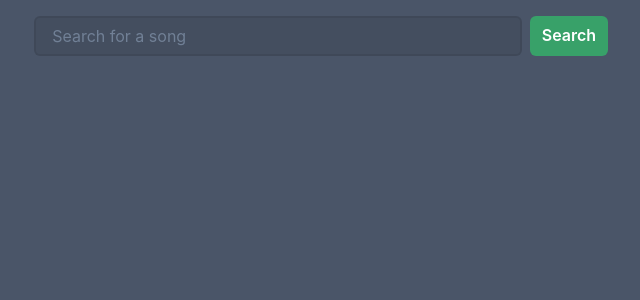
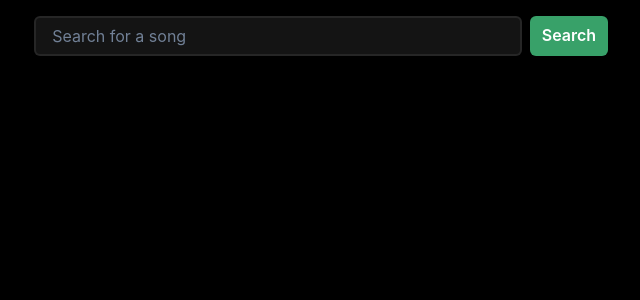
Before and after one commit to Isaac-alencar/spotify-playlist-gen, a Next.js app: page /search in a window 1280 px wide. Shown: the top 300 px of the page, without its empty margins (319-959 px from the left). Built offline with nearby package versions, Linux system fonts and the light colour scheme.

Commit message:
update app background color from gray to black

```diff
--- a/src/components/combo-box/combo-box.tsx
+++ b/src/components/combo-box/combo-box.tsx
@@ -25,10 +25,10 @@ export const ComboBox = ({ items, onSelectItem }: ComboBoxProps) => {
       <List
         spacing={4}
         p={4}
-        bg="blackAlpha.200"
+        bg="whiteAlpha.200"
         borderRadius="md"
         border="1px"
-        borderColor="blackAlpha.300"
+        borderColor="whiteAlpha.300"
       >
         {items.map((track) => {
           return (
--- a/src/components/layout.tsx
+++ b/src/components/layout.tsx
@@ -3,7 +3,7 @@ import { PropsWithChildren } from "react";
 
 export const Layout = ({ children }: PropsWithChildren) => {
   return (
-    <Container maxW="100%" w="full" minH="100vh" h="full" bg="gray.600">
+    <Container maxW="100%" w="full" minH="100vh" h="full" bg="black">
       {children}
     </Container>
   );
--- a/src/components/search-bar.tsx
+++ b/src/components/search-bar.tsx
@@ -16,14 +16,14 @@ export const SearchBar = ({ value, onChange }: SearchBarProps) => {
         type="text"
         placeholder="Search for a song"
         variant="filled"
-        borderColor="blackAlpha.200"
-        bg="blackAlpha.200"
+        borderColor="whiteAlpha.200"
+        bg="whiteAlpha.200"
         color="gray.200"
         _focus={{
           borderColor: "green.200",
         }}
         _hover={{
-          bg: "blackAlpha.300",
+          bg: "whiteAlpha.300",
         }}
       />
       <Button colorScheme="green">Search</Button>
--- a/src/components/song-card.tsx
+++ b/src/components/song-card.tsx
@@ -9,10 +9,10 @@ type SongCardProps = {
 export const SongCard = ({ track, removeItem }: SongCardProps) => {
   return (
     <Container
-      bg="blackAlpha.200"
+      bg="whiteAlpha.200"
       borderRadius="md"
       border="1px"
-      borderColor="blackAlpha.300"
+      borderColor="whiteAlpha.300"
       p={4}
     >
       <Flex alignItems="center" gap={4} justifyContent="space-between">
```
Also changed, not shown: src/components/playlist/playlist-grid.tsx (+7 -3 lines).
